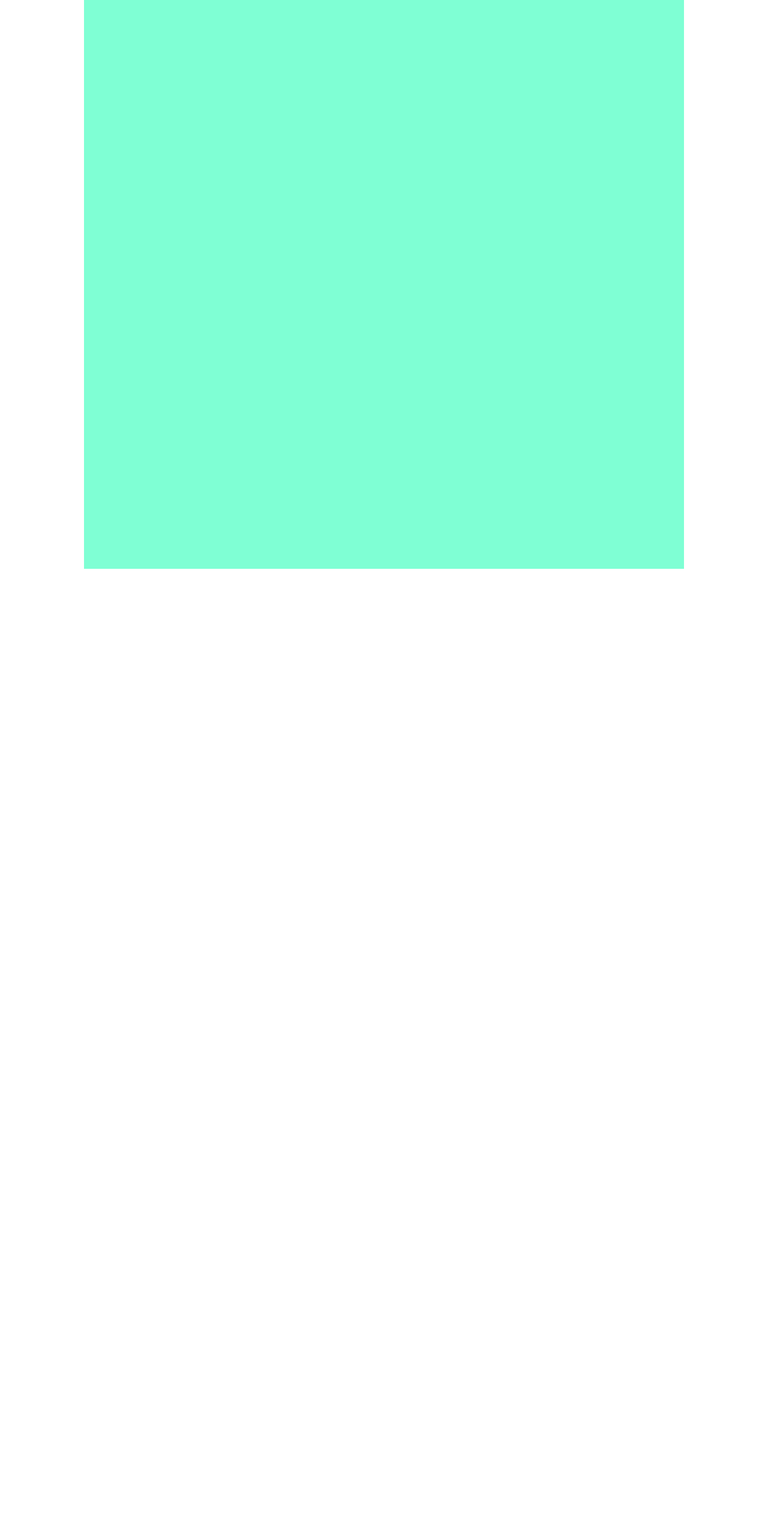
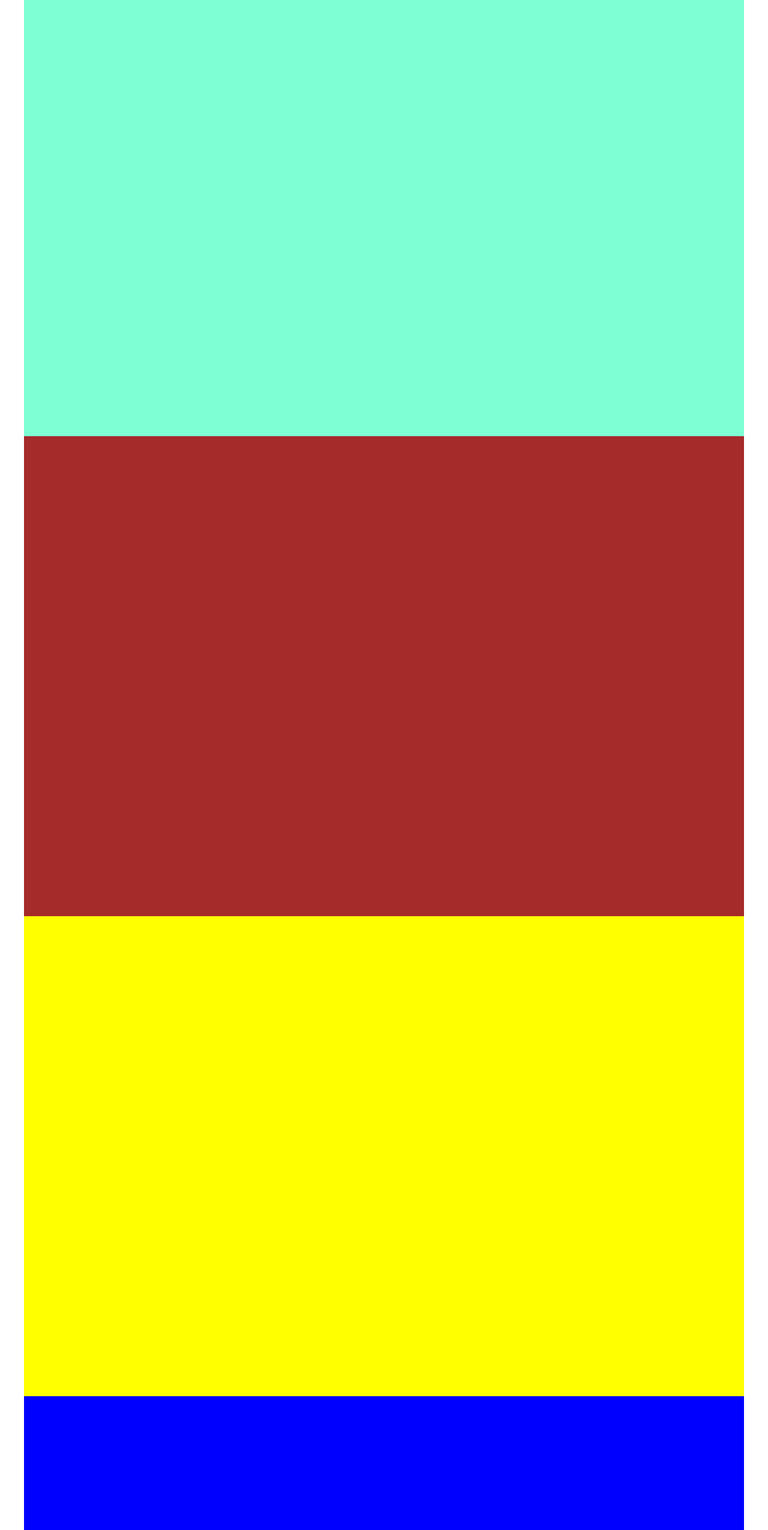
Before and after one commit to elijahjorell/portfolio-website, a plain HTML site: page index.html in a window 1280 px wide. Shown: the part 73-2623 px from the top of the page at 60% size. Before the commit the page ends 1029 px from the top, so only its background shows below. Drawn offline with Linux system fonts and the light colour scheme.

Commit message:
Create divs for each section/page

```diff
--- a/index.html
+++ b/index.html
@@ -7,8 +7,14 @@
         <link rel="stylesheet" href="styles.css">
     </head>
     <body>
-        <div class="homepage">
-            <h1>Home</h1>
-        </div>
+
+        <div class="homepage"></div>
+
+        <div class="aboutpage"></div>
+
+        <div class="portfoliopage"></div>
+
+        <div class="contactpage"></div>
+
     </body>
 </html>
--- a/styles.css
+++ b/styles.css
@@ -1,6 +1,31 @@
+body {
+    margin: 0px;
+}
+
 div.homepage {
-    width: 1000px;
-    height: 1000px;
+    max-width: 1200px;
+    height: 100vh;
     margin: auto;
     background-color: aquamarine;
 }
+
+div.aboutpage {
+    max-width: 1200px;
+    height: 100vh;
+    margin: auto;
+    background-color: brown;
+}
+
+div.portfoliopage {
+    max-width: 1200px;
+    height: 100vh;
+    margin: auto;
+    background-color: yellow;
+}
+
+div.contactpage {
+    max-width: 1200px;
+    height: 100vh;
+    margin: auto;
+    background-color: blue;
+}
```
